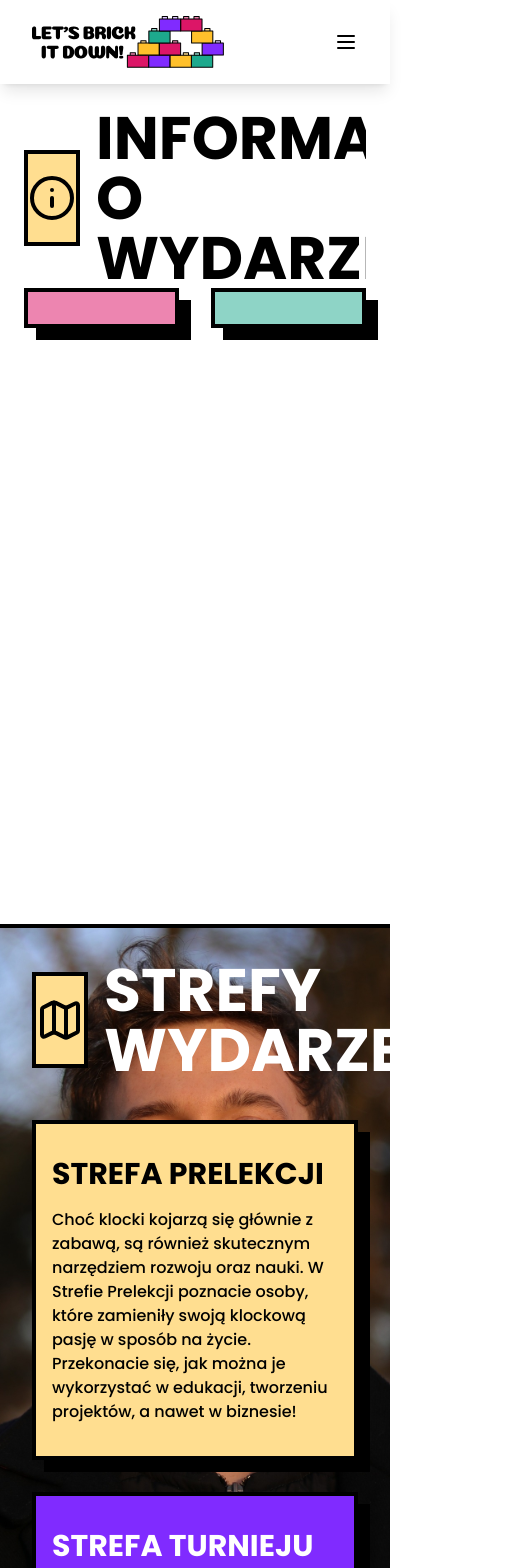
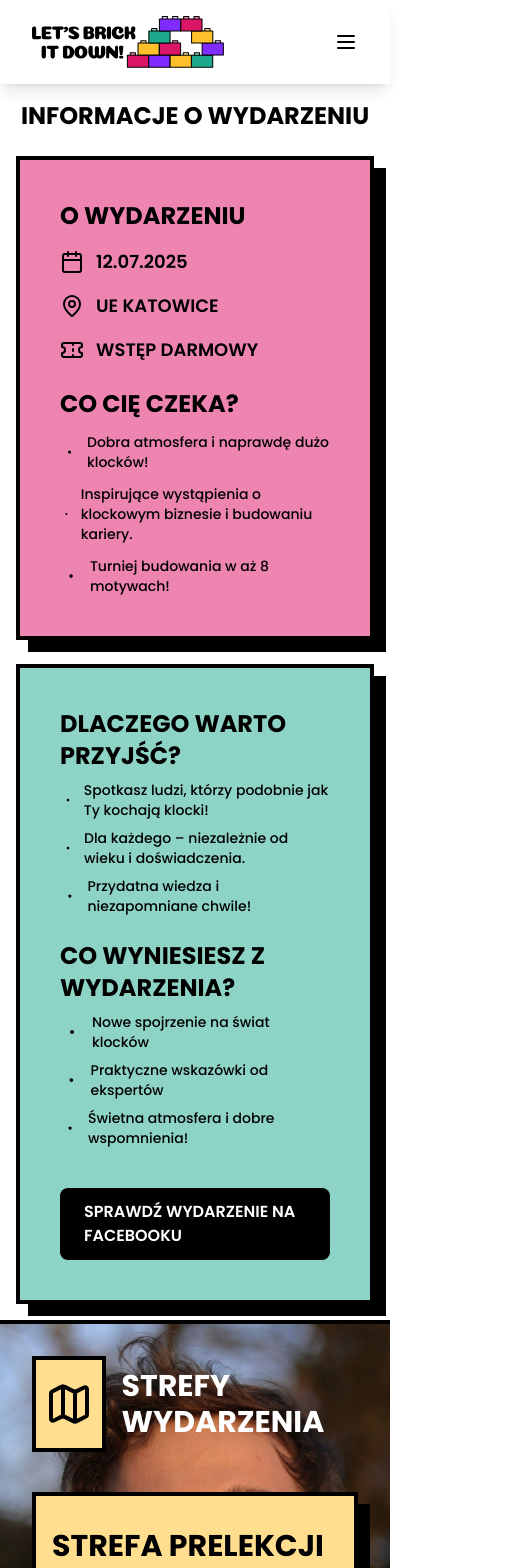
Before and after one commit to bartekmazik/letsbrickitdown, a Next.js app: page /informacje in a window 390 px wide. Shown: the top 1568 px of the page, 510 px wide, since content can reach past the window. Built offline with nearby package versions, Linux system fonts and the light colour scheme.

Commit message:
responsive informations page

```diff
--- a/app/components/homepage/hero.tsx
+++ b/app/components/homepage/hero.tsx
@@ -5,11 +5,11 @@ import Image from "next/image";
 
 const Hero = () => {
   return (
-    <section className="relative h-[100vh] pt-[10vh] border-b-4 flex flex-row justify-between items-start">
+    <section className="relative h-[100vh] bg-greenprimary pt-[10vh] border-b-4 flex flex-row justify-between items-start">
       {/*Left container */}
-      <div className="w-full sm:w-1/2 h-full bg-greenprimary sm:border-r-4 p-8 sm:p-12 pb-24 flex flex-col items-start justify-start gap-8 sm:gap-16 sm:justify-between">
+      <div className="w-full sm:w-1/2 h-full   p-8 sm:p-12 pb-24 flex flex-col items-start justify-start gap-8 ">
         <div className="flex flex-col gap-2">
-          <h1 className="text-5xl sm:text-7xl leading-20">
+          <h1 className="text-5xl sm:text-6xl sm:leading-20">
             Zbudujmy coś <span className="text-yellowprimary ">razem!</span>
           </h1>
           <p className="sm:hidden font-light">
@@ -27,10 +27,13 @@ const Hero = () => {
             <MapPin width={40} height={40} /> UE Katowice
           </div>
         </div>
-        <Button text="INFORMACJE" className="text-2xl z-50" />
+        <Button
+          text="INFORMACJE"
+          className="text-2xl z-50 justify-self-end-safe mt-12"
+        />
       </div>
       {/*Right container */}
-      <div className="relative hidden sm:flex flex-row items-center justify-center w-1/2 h-full p-16 bg-purpleprimary">
+      <div className="relative hidden sm:flex flex-row items-center justify-center w-1/2 h-full p-16 ">
         <div className="rounded-full w-[30vw] h-[30vw] overflow-hidden border-4 border-blackprimary drop-shadow-small bg-white">
           <Image
             src="/zamora.jpg"
@@ -40,10 +43,6 @@ const Hero = () => {
           />
         </div>
       </div>
-      {/*Center brick */}
-      <div className="absolute flex flex-row items-end sm:items-center pb-5 justify-center w-full h-full">
-        <Image src="/brick.svg" alt="brick" width={180} height={180} />
-      </div>
     </section>
   );
 };
--- a/app/informacje/information.tsx
+++ b/app/informacje/information.tsx
@@ -4,37 +4,35 @@ import React from "react";
 
 const EventInformation = () => {
   return (
-    <div className="relative w-1/2 h-full p-4  drop-shadow-big bg-redprimary border-4 border-blackprimary overflow-hidden">
+    <div className="relative w-full sm:w-1/2 h-full p-4 drop-shadow-big bg-redprimary border-4 border-blackprimary overflow-hidden">
       <div
-        className="absolute inset-0  opacity-20 z-0"
+        className="absolute inset-0 opacity-20 z-0"
         style={{ backgroundAttachment: "fixed" }}
       />
-      <div className="absolute inset-0 z-10 p-8 text-black  flex flex-col gap-6">
+      <div className="relative z-10 p-6 text-black flex flex-col gap-6">
         <div className="flex flex-col gap-4 font-semibold">
-          <h2 className="text-3xl font-bold">O WYDARZENIU</h2>
-          <div className="flex flex-row items-center justify-start gap-4 text-2xl">
-            <Calendar width={30} height={30} /> 12.07.2025
+          <h2 className="text-2xl sm:text-3xl font-bold">O WYDARZENIU</h2>
+          <div className="flex items-center gap-3 text-lg sm:text-2xl">
+            <Calendar className="w-6 h-6 sm:w-8 sm:h-8" /> 12.07.2025
           </div>
-          <div className="flex flex-row items-center justify-start gap-4 text-2xl">
-            <MapPin width={30} height={30} /> UE KATOWICE
+          <div className="flex items-center gap-3 text-lg sm:text-2xl">
+            <MapPin className="w-6 h-6 sm:w-8 sm:h-8" /> UE KATOWICE
           </div>
-          <div className="flex flex-row items-center justify-start gap-4 text-2xl">
-            <Ticket width={30} height={30} /> WSTĘP DARMOWY
+          <div className="flex items-center gap-3 text-lg sm:text-2xl">
+            <Ticket className="w-6 h-6 sm:w-8 sm:h-8" /> WSTĘP DARMOWY
           </div>
         </div>
         <div className="flex flex-col gap-3 font-light">
-          <h2 className="text-3xl font-bold">CO CIĘ CZEKA?</h2>
-
-          <div className="flex flex-row items-center justify-start gap-2 text-lg">
-            <Dot width={30} height={30} /> Dobra atmosfera i naprawdę dużo
-            klocków!
+          <h2 className="text-2xl sm:text-3xl font-bold">CO CIĘ CZEKA?</h2>
+          <div className="flex items-center gap-2 text-sm sm:text-lg">
+            <Dot className="w-6 h-6" /> Dobra atmosfera i naprawdę dużo klocków!
           </div>
-          <div className="flex flex-row items-center justify-start gap-2 text-lg">
-            <Dot width={30} height={30} /> Inspirujące wystąpienia o klockowym
+          <div className="flex items-center gap-2 text-sm sm:text-lg">
+            <Dot className="w-6 h-6" /> Inspirujące wystąpienia o klockowym
             biznesie i budowaniu kariery.
           </div>
-          <div className="flex flex-row items-center justify-start gap-2 text-lg">
-            <Dot width={30} height={30} /> Turniej budowania w aż 8 motywach!
+          <div className="flex items-center gap-2 text-sm sm:text-lg">
+            <Dot className="w-6 h-6" /> Turniej budowania w aż 8 motywach!
           </div>
         </div>
       </div>
@@ -44,45 +42,45 @@ const EventInformation = () => {
 
 const ReasonsInformation = () => {
   return (
-    <div className="relative w-1/2 h-full p-4  drop-shadow-big bg-greenprimary  border-4 border-blackprimary overflow-hidden">
+    <div className="relative w-full sm:w-1/2 h-full p-4 drop-shadow-big bg-greenprimary border-4 border-blackprimary overflow-hidden">
       <div
-        className="absolute inset-0  opacity-20 z-0"
+        className="absolute inset-0 opacity-20 z-0"
         style={{ backgroundAttachment: "fixed" }}
       />
-      <div className="absolute inset-0 z-10 p-8 text-black  flex flex-col gap-4">
+      <div className="relative z-10 p-6 text-black flex flex-col gap-6">
         <div className="flex flex-col gap-2 font-thin">
-          <h2 className="text-3xl font-bold">DLACZEGO WARTO PRZYJŚĆ?</h2>
-          <div className="flex flex-row items-center justify-start gap-2 text-lg">
-            <Dot width={30} height={30} /> Spotkasz ludzi, którzy podobnie jak
-            Ty kochają klocki!
+          <h2 className="text-2xl sm:text-3xl font-bold">
+            DLACZEGO WARTO PRZYJŚĆ?
+          </h2>
+          <div className="flex items-center gap-2 text-sm sm:text-lg">
+            <Dot className="w-6 h-6" /> Spotkasz ludzi, którzy podobnie jak Ty
+            kochają klocki!
           </div>
-          <div className="flex flex-row items-center justify-start gap-2 text-lg">
-            <Dot width={30} height={30} /> Wydarzenie jest dla każdego –
-            niezależnie od wieku i stopnia zaawansowania
+          <div className="flex items-center gap-2 text-sm sm:text-lg">
+            <Dot className="w-6 h-6" /> Dla każdego – niezależnie od wieku i
+            doświadczenia.
           </div>
-          <div className="flex flex-row items-center justify-start gap-2 text-lg">
-            <Dot width={30} height={30} /> Zarówno zdobędziesz przydatną wiedzę
-            jak i przeżyjesz niezapomniane chwile!
+          <div className="flex items-center gap-2 text-sm sm:text-lg">
+            <Dot className="w-6 h-6" /> Przydatna wiedza i niezapomniane chwile!
           </div>
         </div>
         <div className="flex flex-col gap-2 font-light">
-          <h2 className="text-3xl font-bold">CO WYNIESIESZ Z WYDARZENIA?</h2>
-          <div className="flex flex-row items-center justify-start gap-2 text-lg">
-            <Dot width={30} height={30} /> Zupełnie nowe spojrzenie na klockowy
-            świat
+          <h2 className="text-2xl sm:text-3xl font-bold">
+            CO WYNIESIESZ Z WYDARZENIA?
+          </h2>
+          <div className="flex items-center gap-2 text-sm sm:text-lg">
+            <Dot className="w-6 h-6" /> Nowe spojrzenie na świat klocków
           </div>
-          <div className="flex flex-row items-center justify-start gap-2 text-lg">
-            <Dot width={30} height={30} /> Praktyczne wskazówki od ekspertów z
-            branży klocków
+          <div className="flex items-center gap-2 text-sm sm:text-lg">
+            <Dot className="w-6 h-6" /> Praktyczne wskazówki od ekspertów
           </div>
-          <div className="flex flex-row items-center justify-start gap-2 text-lg">
-            <Dot width={30} height={30} /> Niezapomniane chwile spędzone w
-            świetnej atmosferze!
+          <div className="flex items-center gap-2 text-sm sm:text-lg">
+            <Dot className="w-6 h-6" /> Świetna atmosfera i dobre wspomnienia!
           </div>
         </div>
         <Link
           href="/"
-          className="self-center py-3 px-6 text-white bg-black text-xl font-semibold rounded-lg hover:scale-105 transition-transform duration-300 "
+          className="mt-4 self-center py-3 px-6 text-white bg-black text-base sm:text-xl font-semibold rounded-lg hover:scale-105 transition-transform duration-300"
         >
           SPRAWDŹ WYDARZENIE NA FACEBOOKU
         </Link>
@@ -93,20 +91,19 @@ const ReasonsInformation = () => {
 
 const Informations = () => {
   return (
-    <div className="min-h-screen sm:min-h-[90vh] sm:h-[90vh] bg-white w-screen border-b-4 p-6 flex flex-col">
-      <div className="relative w-full h-1/4  overflow-hidden flex flex-row items-center">
-        <div className="relative z-10 flex flex-row items-center gap-4  text-black">
-          <div
-            className=" h-24 w-24 bg-yellowprimary border-4 border-blackprimary flex flex-col items-center justify-center
-         "
-          >
-            <Info className="w-12 h-12" />
-          </div>
-          <h1 className="text-6xl">INFORMACJE O WYDARZENIU</h1>
+    <div className="w-full bg-white border-b-4 p-4 sm:p-6 flex flex-col">
+      {/* Header */}
+      <div className="relative w-full mb-6 flex flex-col sm:flex-row items-center justify-start gap-4 text-black">
+        <div className="hidden sm:flex h-20 w-20 bg-yellowprimary border-4 border-blackprimary items-center justify-center">
+          <Info className="w-10 h-10" />
         </div>
+        <h1 className="text-2xl sm:text-5xl font-bold">
+          INFORMACJE O WYDARZENIU
+        </h1>
       </div>
 
-      <div className="w-full h-3/4 flex flex-row gap-8">
+      {/* Main content */}
+      <div className="flex flex-col sm:flex-row gap-6">
         <EventInformation />
         <ReasonsInformation />
       </div>
--- a/app/informacje/page.tsx
+++ b/app/informacje/page.tsx
@@ -7,22 +7,16 @@ import Competition from "./competition";
 
 const Informacje = () => {
   return (
-    <div className="h-screen pt-[10vh] bg-greenprimary sm:overflow-y-scroll sm:snap-y sm:snap-mandatory scroll-smooth no-scrollbar">
-      <div className="snap-end">
-        <Informations />
-      </div>
-      <div className="snap-end">
-        <Zones />
-      </div>
-      <div className="snap-end">
-        <Schedule />
-      </div>
-      <div className="snap-end">
-        <Competition />
-      </div>
-      <div className="snap-end">
-        <Footer />
-      </div>
+    <div className="min-h-screen pt-[10vh] bg-greenprimary scroll-smooth no-scrollbar">
+      <Informations />
+
+      <Zones />
+
+      <Schedule />
+
+      <Competition />
+
+      <Footer />
     </div>
   );
 };
--- a/app/informacje/zones.tsx
+++ b/app/informacje/zones.tsx
@@ -28,7 +28,7 @@ const Zones = () => {
         >
           <Map className="w-12 h-12 text-black" />
         </div>
-        <h1 className="text-6xl">STREFY WYDARZENIA</h1>
+        <h1 className="text-3xl sm:text-6xl">STREFY WYDARZENIA</h1>
       </div>
       <div className="flex flex-col sm:grid grid-cols-3 h-2/3 w-full gap-8">
         <Zone
--- a/app/kontakt/page.tsx
+++ b/app/kontakt/page.tsx
@@ -58,7 +58,7 @@ const Kontakt = () => {
     <section className="pt-[10vh] bg-greenprimary h-screen ">
       {" "}
       <div className="p-6 h-full">
-        <h1 className="text-6xl text-black pb-10">KONTAKT</h1>
+        <h1 className="text-6xl text-black p-6 pb-10">KONTAKT</h1>
         <div className="w-full h-1/2 flex flex-row items-start justify-between gap-8">
           <ContactInfo />
           <ContactLocation />
```
Also changed, not shown: app/informacje/competition.tsx (+35 -31 lines), app/informacje/schedule.tsx (+11 -13 lines).
